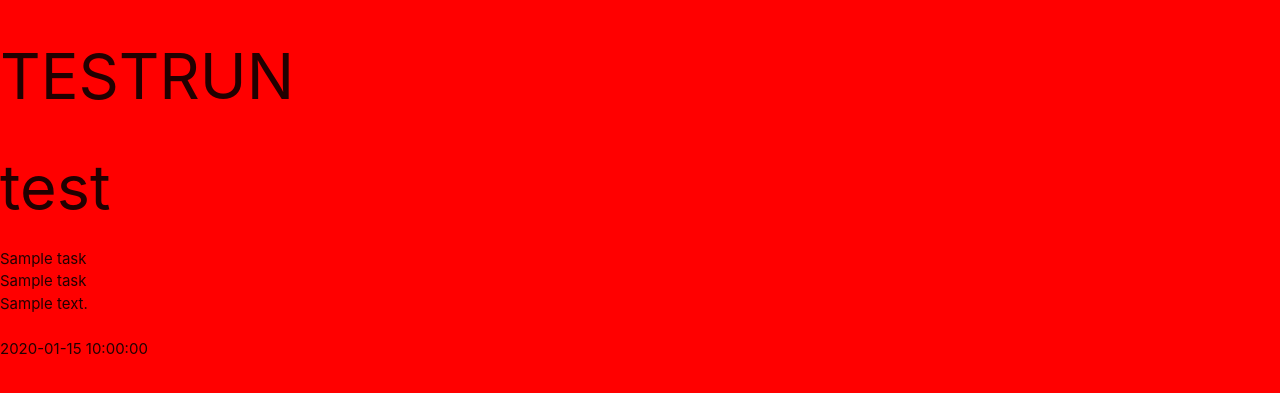
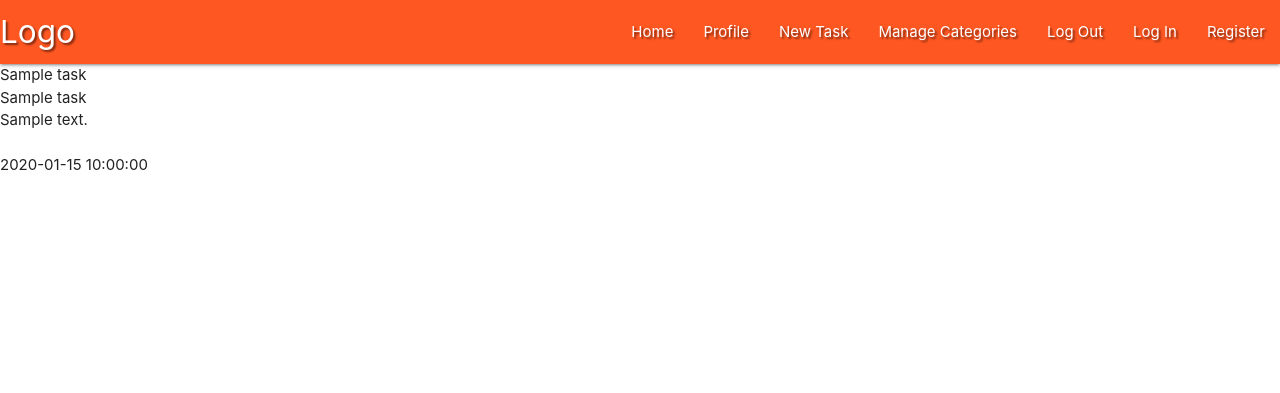
Before and after one commit to rticulus/streetpoet-repo, a Flask app: page / in a window 1280 px wide. Shown: the top 393 px of the page. Run offline with Flask 2, Linux system fonts and the light colour scheme; a database or web service that is not in the repository returns one stand-in record (values such as "Sample title"); some libraries are stand-ins or nearby versions.

Commit message:
Added navbar , retest to follow

```diff
--- a/static/css/style.css
+++ b/static/css/style.css
@@ -1,3 +1,3 @@
-body {
-    background-color: red
+.text-shadow{
+    text-shadow: 2px 2px 2px rgba(0,0,0,0.5)
 }
--- a/static/js/script.js
+++ b/static/js/script.js
@@ -0,0 +1,3 @@
+$(document).ready(function(){
+    $('.sidenav').sidenav();
+  });
--- a/templates/base.html
+++ b/templates/base.html
@@ -12,8 +12,38 @@
     <title>GlobalStreetPoet</title>
 </head>
 <body>
+    <header>
+    <!---Main Navbar-->
+        <nav class="nav-extended text-shadow #ff5722 deep-orange">
+            <div class="nav-wrapper">
+                <a href="#" class="brand-logo">Logo</a>
+                <a href="#" data-target="mobile-demo" class="sidenav-trigger"><i class="fas fa-bars"></i></a>
+                <ul class="right hide-on-med-and-down">
+                    <li><a href="#">Home</a></li>
+                    <li><a href="#">Profile</a></li>
+                    <li><a href="#">New Task</a></li>
+                    <li><a href="#">Manage Categories</a></li>
+                    <li><a href="#">Log Out</a></li>
+                    <li><a href="#">Log In</a></li>
+                    <li><a href="#">Register</a></li>
+                </ul>
+            </div>
+        </nav>
+    <!---Mobile Navbar-->
+            <ul class="sidenav" id="mobile-demo">
+                <li><h4 class= "center-align light-blue-text text-darken-4">Global Street Poet</h4></li>
+                <li><a href="#">Home</a></li>
+                <li><a href="#">Profile</a></li>
+                <li><a href="#">New Task</a></li>
+                <li><a href="#">Manage Categories</a></li>
+                <li><a href="#">Log Out</a></li>
+                <li><a href="#">Log In</a></li>
+                <li><a href="#">Register</a></li>
+            </ul>
 
-    <h1>TESTRUN</h1>
+    </header>
+
+
     {% block section %}
     {% endblock %}
 
--- a/templates/tasks.html
+++ b/templates/tasks.html
@@ -1,7 +1,5 @@
 {% extends "base.html" %}
 {% block section %}
-
-<h1>test</h1>
 
     {% for task in tasks %}
         {{ task.task_name }} <br>
```
